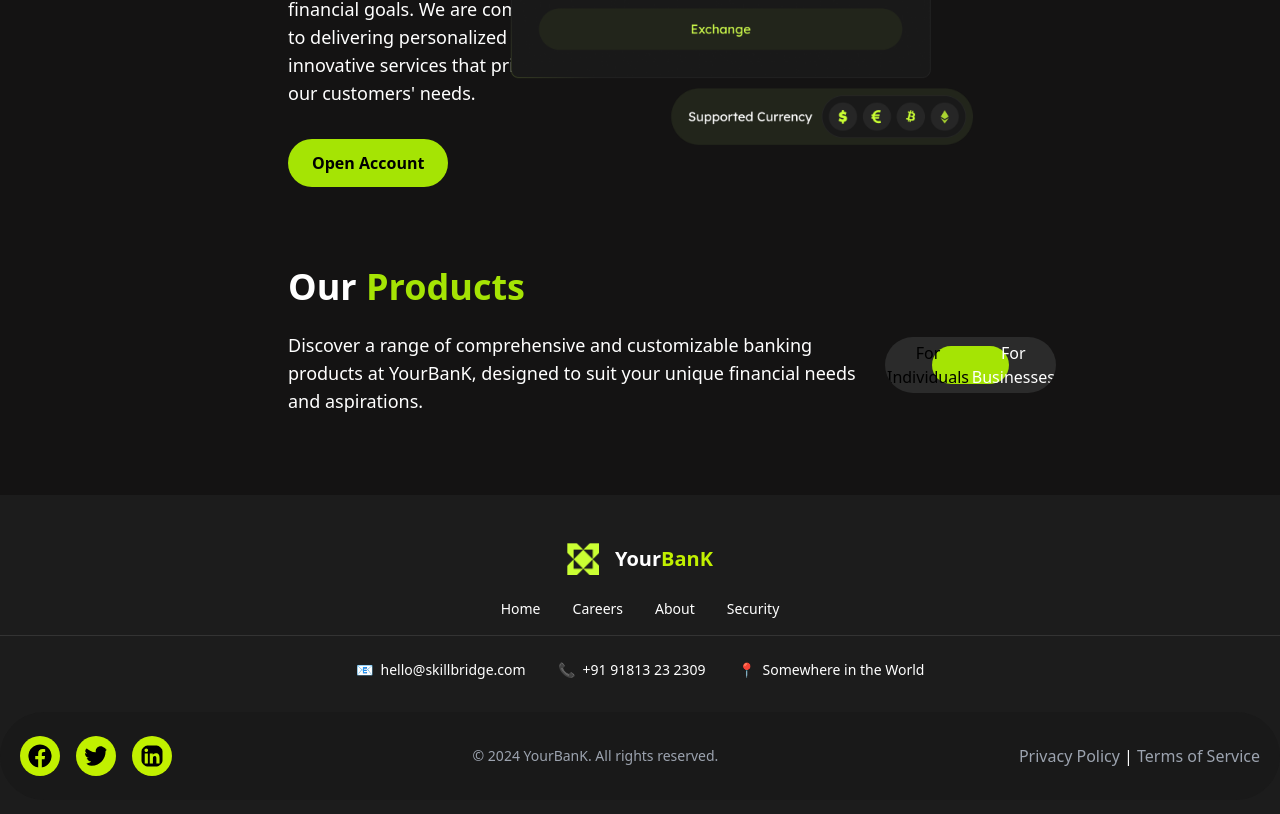
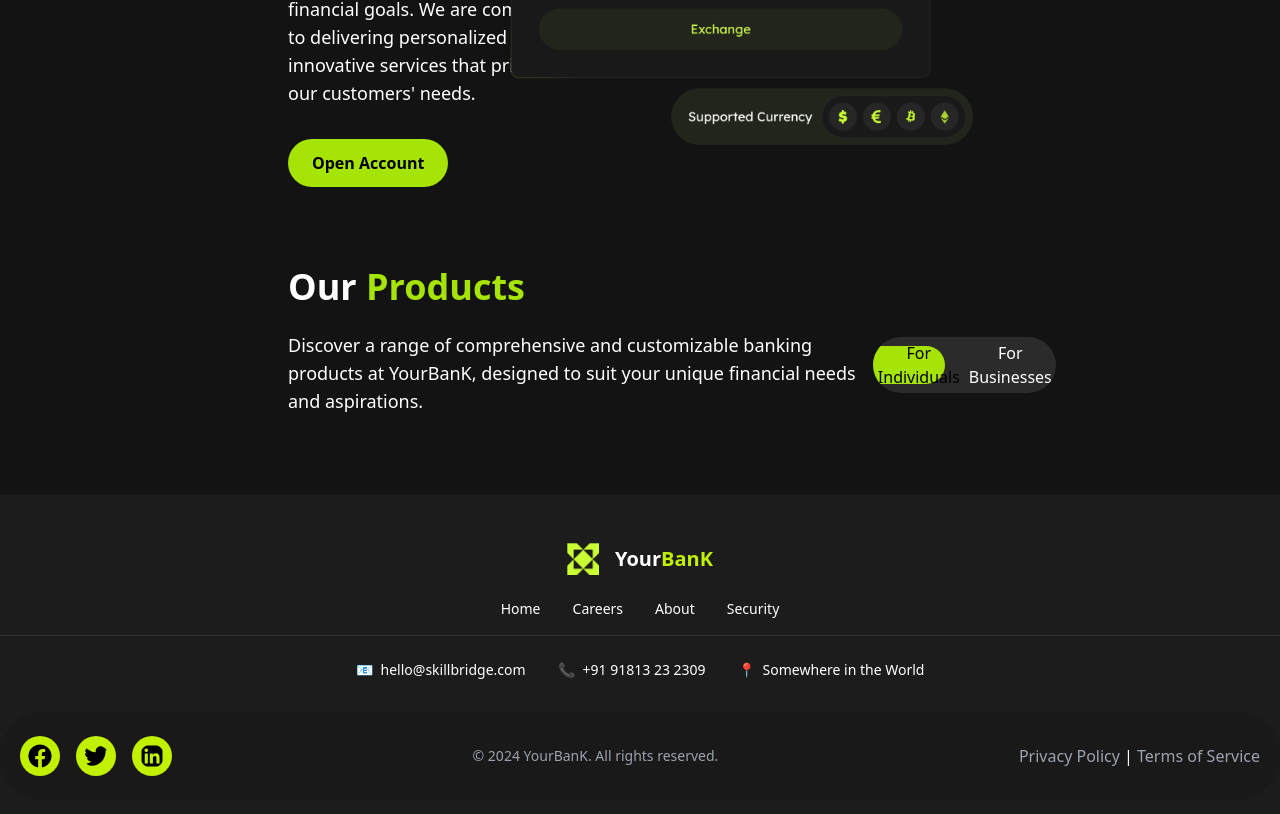
Before and after one commit to Dark1nessss/Financial-Tracker, a React (Create React App) app in the folder client/: page / in a window 1280 px wide. Shown: the part 685-1499 px from the top of the page. Built offline with nearby package versions, Linux system fonts and the light colour scheme.

Commit message:
Products update
V0.3

```diff
--- a/client/src/pages/LandingPage.js
+++ b/client/src/pages/LandingPage.js
@@ -58,11 +58,11 @@ const LandingPage = () => {
             </div>
 
             {/* Toggle Buttons */}
-            <div className="relative flex justify-center items-center w-64 h-14 bg-[#2B2B2B] rounded-full overflow-hidden">
+            <div className="relative flex justify-center items-center w-[280px] h-14 bg-[#2B2B2B] rounded-full overflow-hidden">
               {/* Background Highlight */}
               <div
-                className={`absolute h-2/3 w-[45%] bg-[#A5E404] rounded-full transition-transform duration-300 ease-in-out ${
-                  isActive ? "translate-x-[100%]" : "translate-x-0"
+                className={`absolute h-2/3 w-[50%] bg-[#A5E404] rounded-full transition-transform duration-300 ease-in-out ${
+                  isActive ? "translate-x-[45%]" : "-translate-x-[65px]"
                 }`}
               ></div>
 
```
